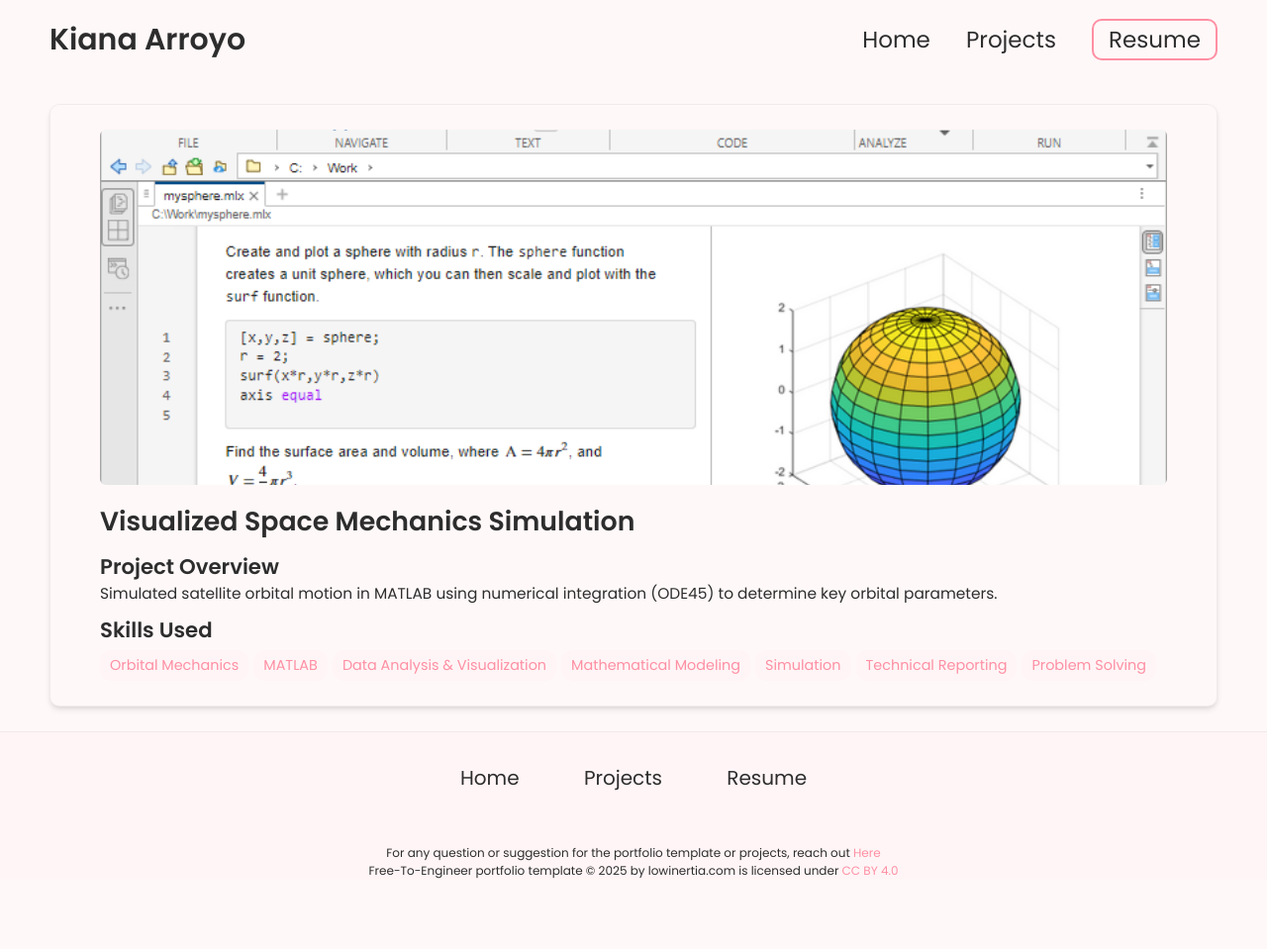
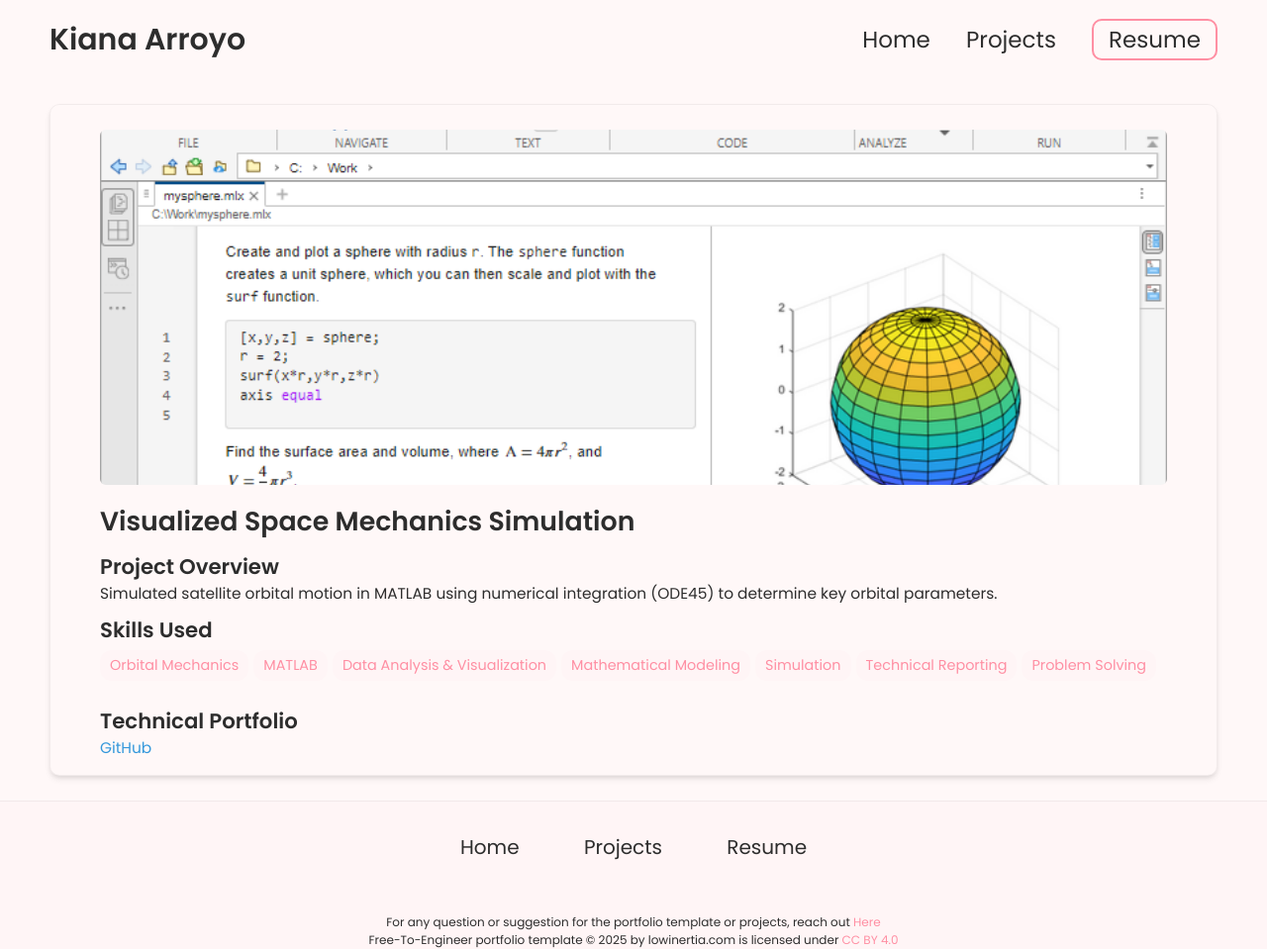
Before and after one commit to oirroyo/oirroyo.github.io, a Jekyll site: the page built from _projects/Visualized Space Mech Sim/index.md, in a window 1280 px wide. Shown: the whole page at 99% size. Built offline with Jekyll 4.4.1, drawn with Linux system fonts in a browser that asks for light colours; before the commit the page ends 900 px from its top, so only the background shows below that.

Commit message:
Update index.md

```diff
--- a/_projects/Visualized Space Mech Sim/index.md
+++ b/_projects/Visualized Space Mech Sim/index.md
@@ -12,3 +12,5 @@ skills:
 - Problem Solving
 main-image: /liveeditor2.png
 ---
+## Technical Portfolio
+[GitHub](github.com/oirroyo/STM)
```
